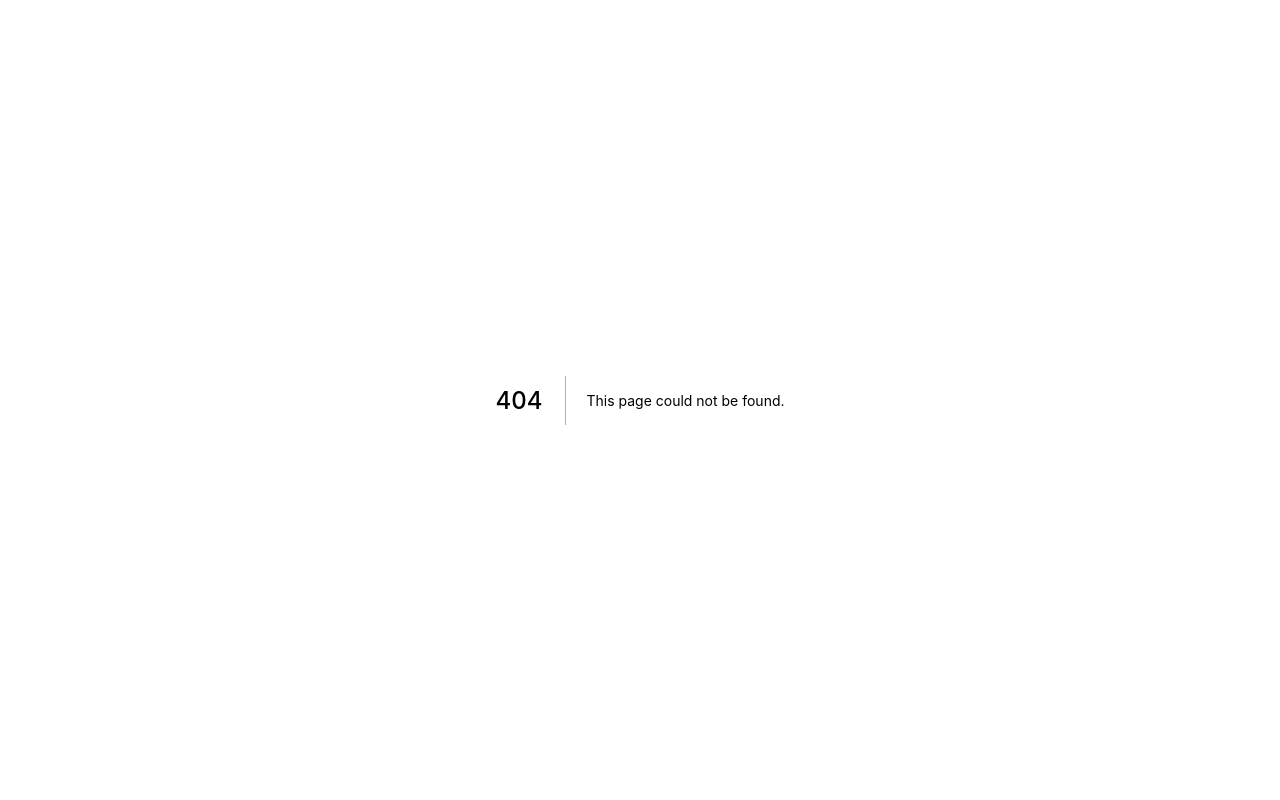
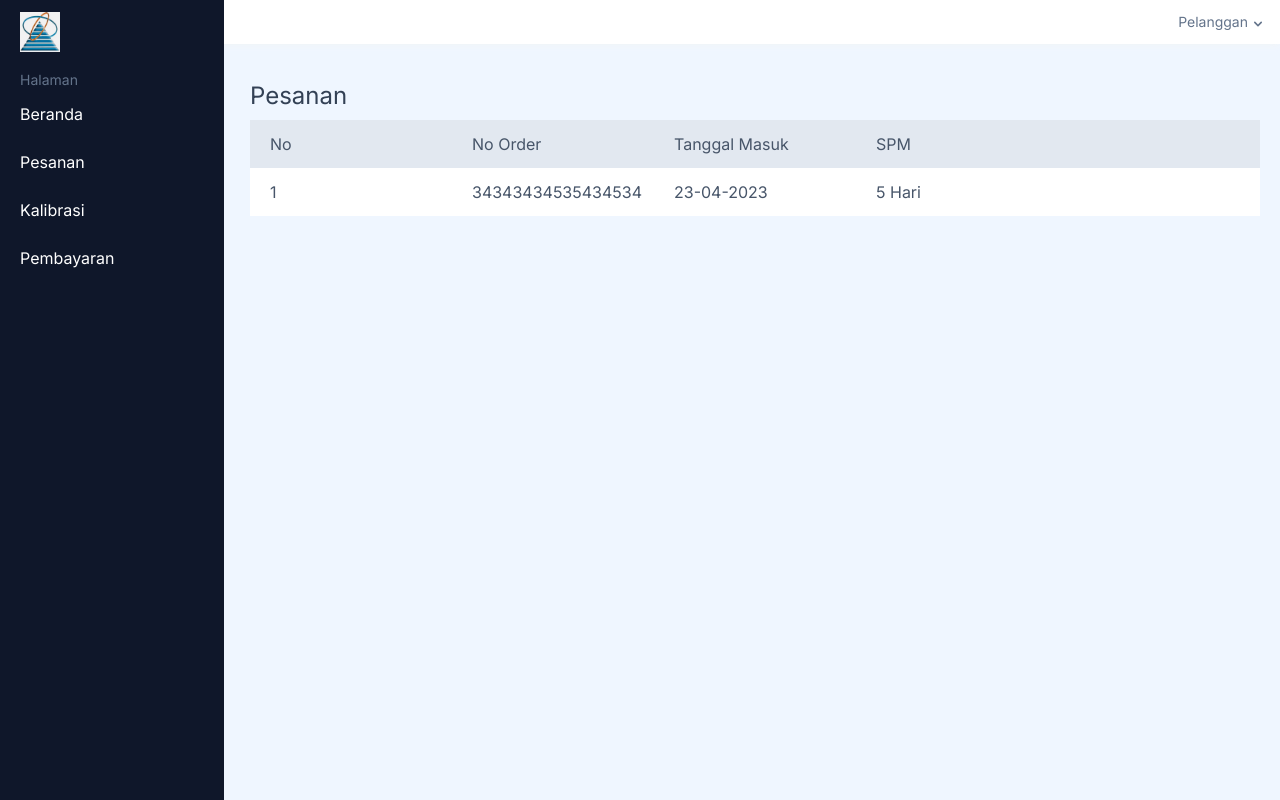
Before and after one commit to khoufstudio/frontend_tracking_app, a Next.js app: page /order in a window 1280 px wide. Before the commit this address had no page. Built offline with nearby package versions, Linux system fonts and the light colour scheme.

Commit message:
update mockup

```diff
--- a/components/layouts/admin.tsx
+++ b/components/layouts/admin.tsx
@@ -22,7 +22,8 @@ const AdminLayout = ({ children } : DashboardLayoutProps ) => {
           <nav>
             <ul>
               {[
-                ['Beranda', '/dashboard-customer'],
+                ['Beranda', '/dashboard'],
+                ['Pesanan', '/order'],
                 ['Kalibrasi', '/kalibrasi'],
                 ['Pembayaran', '/pembayaran']
               ].map(([title, url]) => (
--- /dev/null
+++ b/pages/order/add.tsx
@@ -0,0 +1,25 @@
+import { CalculatorIcon, CurrencyDollarIcon, CheckCircleIcon } from "@heroicons/react/solid";
+import { ReactElement } from 'react';
+import AdminLayout from "../../components/layouts/admin";
+
+
+const AddOrder = () => {
+  return (
+    <>
+      <h2 className='mb-2 text-2xl text-slate-700'>Pesanan</h2>
+      <table>
+        <tbody>
+          <tr>
+            <td>No</td>
+          </tr>
+        </tbody>
+      </table>
+    </>
+  )
+}
+
+AddOrder.getLayout = function getLayout(page: ReactElement) {
+  return <AdminLayout>{page}</AdminLayout>
+}
+
+export default AddOrder
--- /dev/null
+++ b/pages/order/index.tsx
@@ -0,0 +1,40 @@
+import { CalculatorIcon, CurrencyDollarIcon, CheckCircleIcon } from "@heroicons/react/solid";
+import { ReactElement } from 'react';
+import AdminLayout from "../../components/layouts/admin";
+
+
+const Order = () => {
+  return (
+    <>
+      <h2 className='mb-2 text-2xl text-slate-700'>Pesanan</h2>
+      <div className="bg-white">
+        <table className="table-fixed w-full">
+          <thead className="bg-slate-200">
+            <tr>
+              <td className="p-3 pl-5 text-slate-600">No</td>
+              <td className="p-3 pl-5 text-slate-600">No Order</td>
+              <td className="p-3 pl-5 text-slate-600">Tanggal Masuk</td>
+              <td className="p-3 pl-5 text-slate-600">SPM</td>
+              <td className="p-3 pl-5 text-slate-600"></td>
+            </tr>
+          </thead>
+          <tbody>
+            <tr>
+              <td className="p-3 pl-5 text-slate-600">1</td>
+              <td className="p-3 pl-5 text-slate-600">34343434535434534</td>
+              <td className="p-3 pl-5 text-slate-600">23-04-2023</td>
+              <td className="p-3 pl-5 text-slate-600">5 Hari</td>
+              <td className="p-3 pl-5 text-slate-600"></td>
+            </tr>
+          </tbody>
+        </table>
+      </div>
+    </>
+  )
+}
+
+Order.getLayout = function getLayout(page: ReactElement) {
+  return <AdminLayout>{page}</AdminLayout>
+}
+
+export default Order
```
